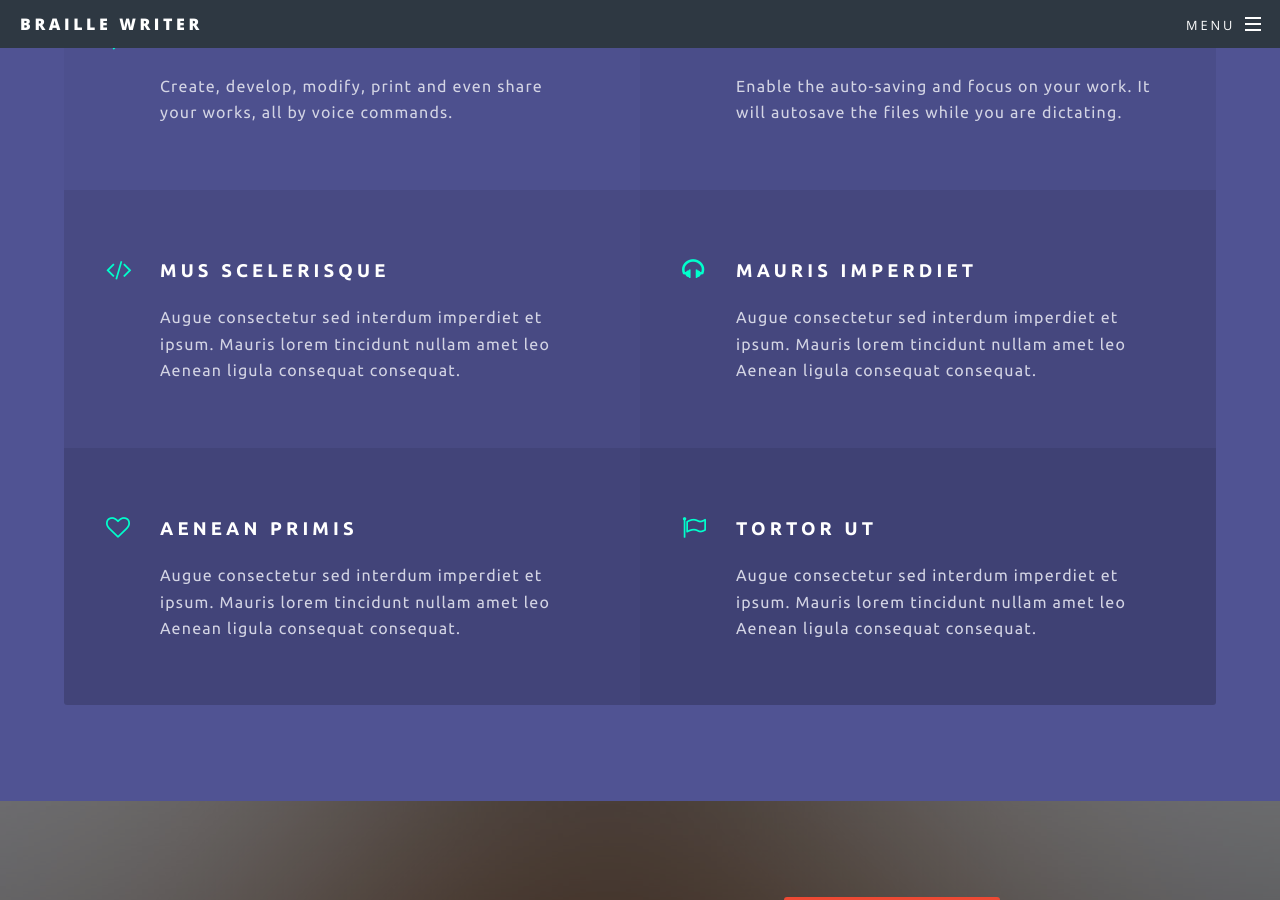
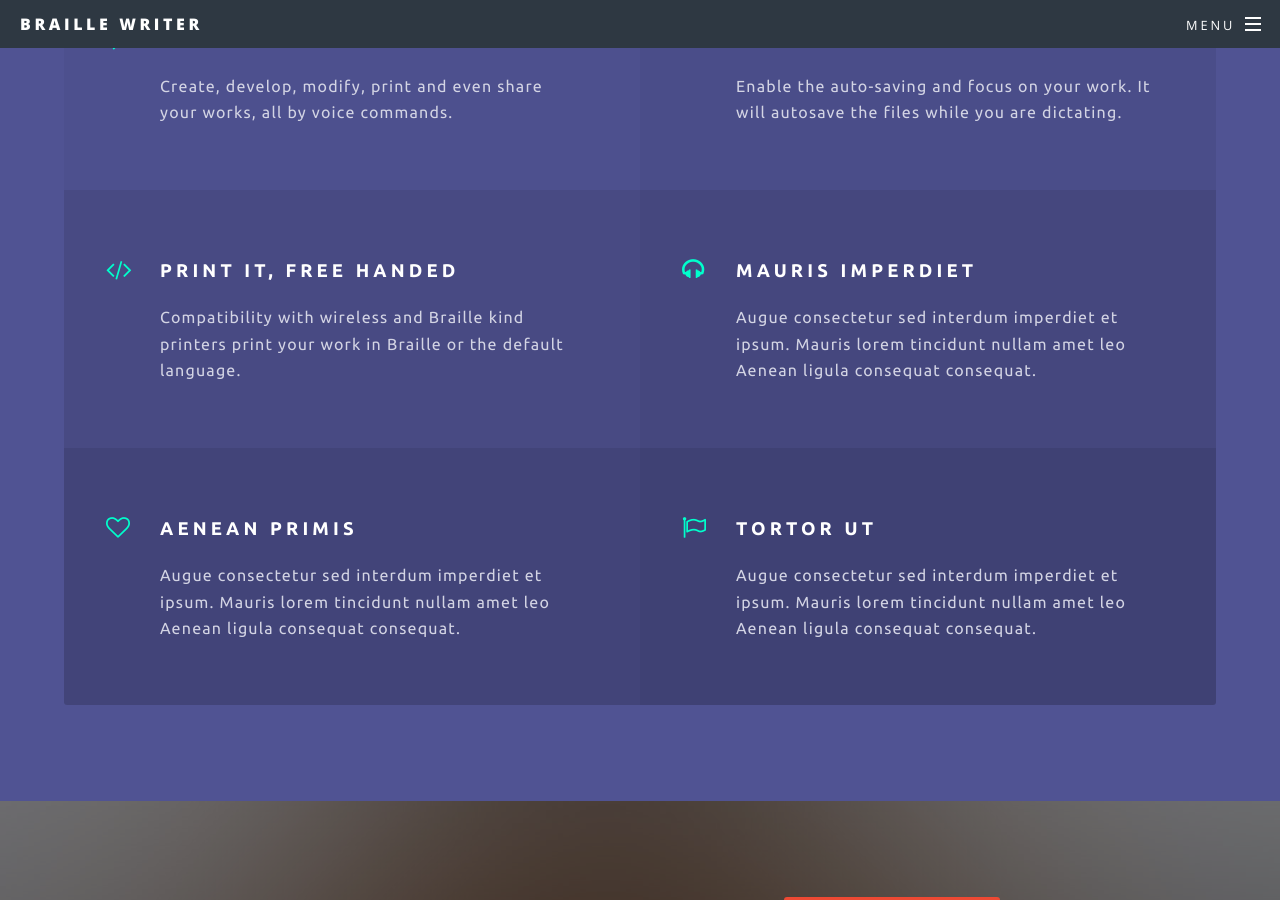
Before and after one commit to Rebecasarai/Braille-Writer, a Jekyll site: the page built from index.html, in a window 1280 px wide and 900 px high, scrolled down 3085 px. Built offline with Jekyll 4.4.1, drawn with Linux system fonts in a browser that asks for light colours.

Commit message:
Update index.html

```diff
--- a/index.html
+++ b/index.html
@@ -74,8 +74,8 @@ layout: landing
 									<p>Enable the auto-saving and focus on your work. It will autosave the files while you are dictating.</p>
 								</li>
 								<li class="icon fa-code">
-									<h3>Mus Scelerisque</h3>
-									<p>Augue consectetur sed interdum imperdiet et ipsum. Mauris lorem tincidunt nullam amet leo Aenean ligula consequat consequat.</p>
+									<h3>Print it, free handed</h3>
+									<p>Compatibility with wireless and Braille kind printers  print your work in Braille or the default language.</p>
 								</li>
 								<li class="icon fa-headphones">
 									<h3>Mauris Imperdiet</h3>
```
